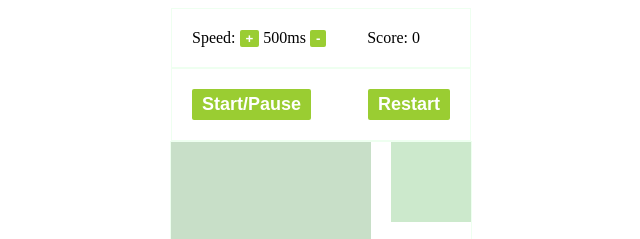
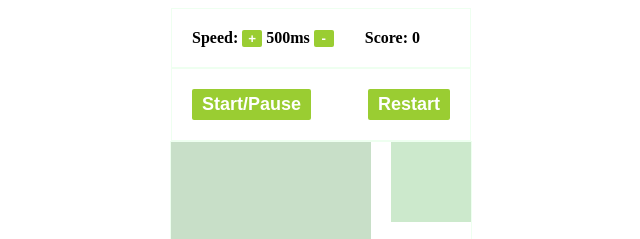
Before and after one commit to Rowanne-H/aaa-project-tetris, a plain HTML site: page index.html in a window 1280 px wide. Shown: the top 239 px of the page, 319-959 px from the left. Drawn offline with Linux system fonts and the light colour scheme.

Commit message:
update style.css

```diff
--- a/style.css
+++ b/style.css
@@ -7,6 +7,7 @@
   justify-content: space-between;
   align-items: center;
   border: 1px solid rgba(170, 255, 180, 20%);
+  font-weight: bold;
 }
 .score-section {
   margin-right: 30px;
@@ -17,6 +18,7 @@ button {
   border: none;
   background: yellowgreen;
   color: white;
+  min-width: 20px;;
 }
 .button button {
   padding: 5px 10px;
```
